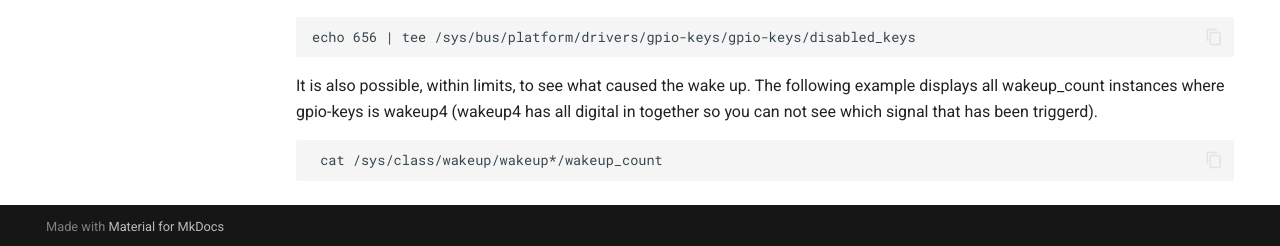
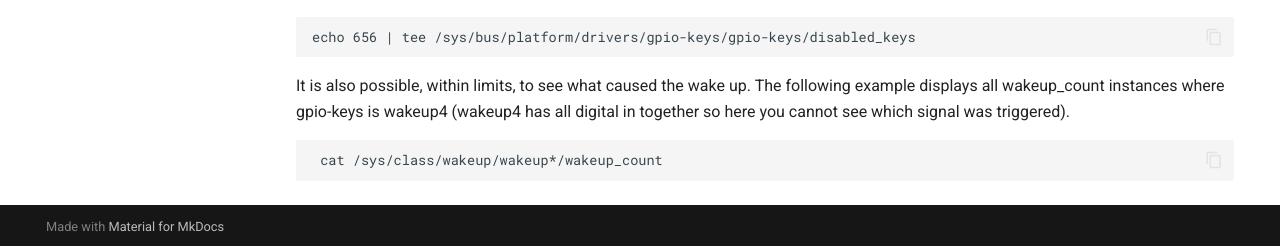
Before and after one commit to hostmobility/documentation, an MkDocs documentation site: the page built from docs/interfaces/hmx/digital_io.md, in a window 1280 px wide and 900 px high, scrolled down 2419 px. Shown: the part 651-897 px from the top of the window. Built offline with MkDocs 1.6.1 and Material for MkDocs 9.7.7, drawn with Linux system fonts in a browser that asks for light colours.

Commit message:
Update docs/interfaces/hmx/digital_io.md
Co-authored-by: Albin Söderqvist <albin.soderqvist@hostmobility.com>

````diff
--- a/docs/interfaces/hmx/digital_io.md
+++ b/docs/interfaces/hmx/digital_io.md
@@ -95,7 +95,7 @@ Example on how to disable in_start (all start signals):
 echo 656 | tee /sys/bus/platform/drivers/gpio-keys/gpio-keys/disabled_keys
 ```
 It is also possible, within limits, to see what caused the wake up.
-The following example displays all wakeup_count instances where gpio-keys is wakeup4 (wakeup4 has all digital in together so you can not see which signal that has been triggerd).
+The following example displays all wakeup_count instances where gpio-keys is wakeup4 (wakeup4 has all digital in together so here you cannot see which signal was triggered).
 ```
  cat /sys/class/wakeup/wakeup*/wakeup_count
 ```
````
